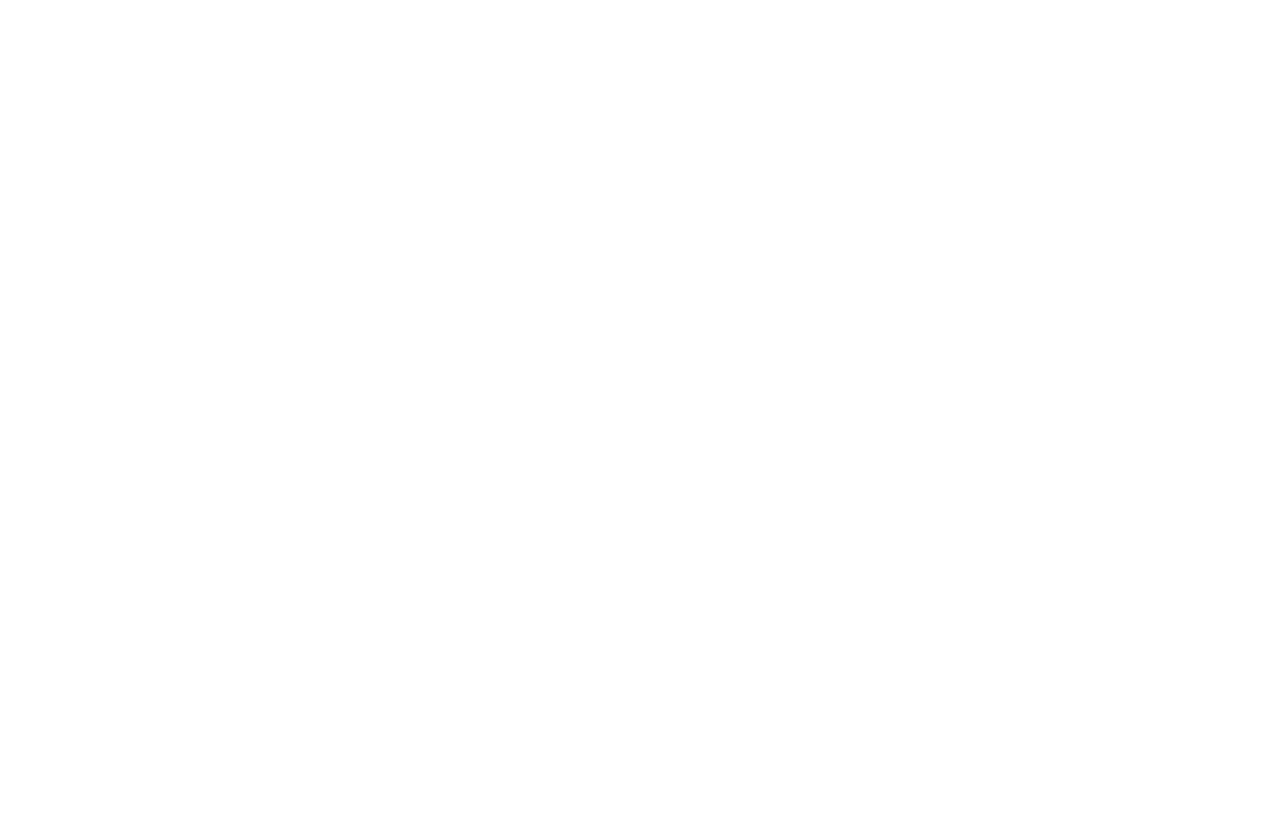
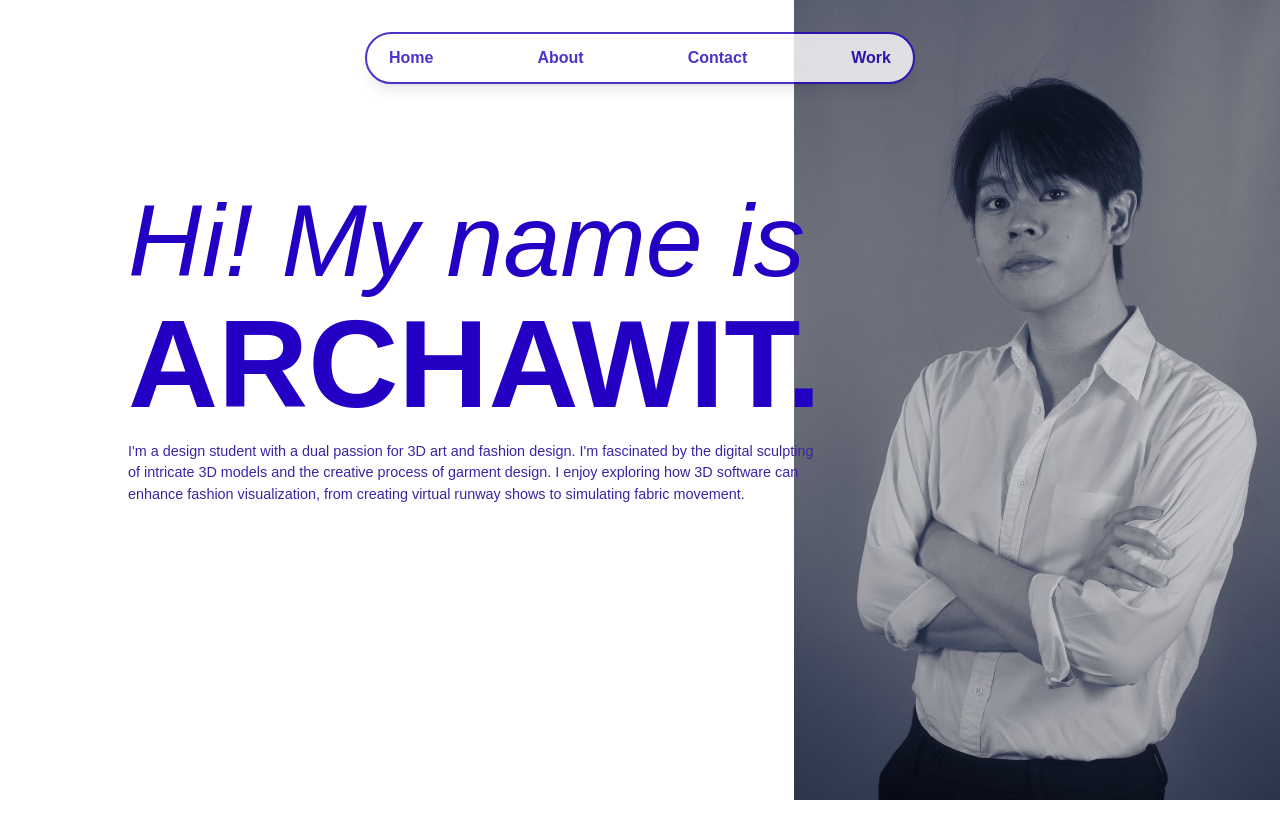
Before and after one commit to Blackponn/next-js-class-2025, a Next.js app in the folder my-app/: page /about in a window 1280 px wide. Shown: the top 838 px of the page. Before the commit the page ends 800 px from the top, so only its background shows below. Built offline with nearby package versions, Linux system fonts and the light colour scheme.

Commit message:
ส่งแบบเขียนรายละเอียดว่าอันไหนทำตอนไหน

```diff
--- a/my-app/src/app/about/page.js
+++ b/my-app/src/app/about/page.js
@@ -3,6 +3,7 @@
 export default function About() {
   return (
     <>
+    {/* Assignmentที่เป็นการบ้าน */}
       <main style={{ marginTop: '5rem' }} className="flex flex-col items-start pl-[8rem] min-h-screen bg-white-50">
       <div
           style={{
--- a/my-app/src/app/contact/page.js
+++ b/my-app/src/app/contact/page.js
@@ -4,6 +4,7 @@
 export default function Contact() {
   return (
     <>
+    {/* in class assignment */}
       <div className="wrapper p-[16px] flex flex-col">
         <h1>Contact</h1>
         <ContactCard name="Archawit" description="Industrial Student" imageUrl="https://avatar.iran.liara.run/publictest?=1"/>
--- a/my-app/src/app/globals.css
+++ b/my-app/src/app/globals.css
@@ -22,9 +22,7 @@
 }
 
 @media (min-width:800px) {
-  body {
-    display: none;
-  }
+
   .warning {
     display: block;
   }
--- a/my-app/src/app/home/page.js
+++ b/my-app/src/app/home/page.js
@@ -3,6 +3,7 @@
 export default function Home() {
   return (
     <>
+    {/* Assignmentที่เป็นการบ้าน */}
       <main className="flex flex-col items-center justify-center min-h-screen bg-white">
         <h1 className="text-[3rem] font-bold text-[#2400C4] max max-w-[48rem] italic mt-[-5rem]">" I see possibilities where others see limitations. Blending 3D and fashion, I'm redefining design."  </h1>
         <p className="mt-16 text-lg text-[#2400C4] bg-white border border-[#2400C4] p-2 px-4 rounded-[50pt] cursor-pointer transition-colors duration-300 hover:bg-[#1A0099] hover:text-white">
--- a/my-app/src/app/work/page.js
+++ b/my-app/src/app/work/page.js
@@ -4,6 +4,7 @@
   return (
     <>
       <div className="wrapper px-4 py-4">
+        {/* in class assignment */}
         {/*TOP BAR HEADER*/}
       <header className="db flex justify-between items-center mb-[16px]">
       <h1 className="text-[36px] text-[#3C25A4] font-bold">ARCHAWIT</h1>
--- a/my-app/src/components/MenuBar.js
+++ b/my-app/src/components/MenuBar.js
@@ -2,6 +2,7 @@
 
 export default function MenuBar() {
   return (
+    // homework assignment
     <nav className="flex bg-white shadow-lg p-1 justify-center space-x-18 w-[36%] opacity-80 rounded-[50pt] mx-auto my-8 0 border-2 border-[#2300BE] min-w-[34.4rem]">
       <Link href="/home" className="text-[#2300BE] font-bold hover:text-white hover:bg-[#2400C4] px-4 py-2 rounded-[50pt] font-montserrat">Home</Link>
       <Link href="/about" className="text-[#2300BE] font-bold hover:text-white hover:bg-[#2400C4] px-4 py-2 rounded-[50pt] font-montserrat">About</Link>
```
